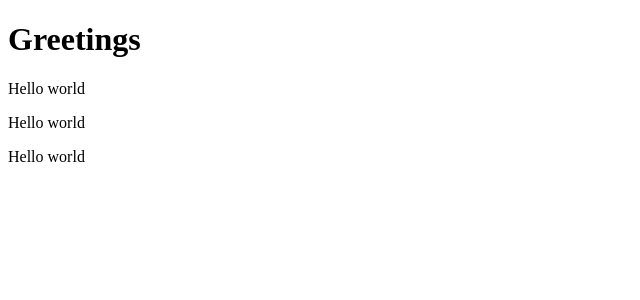
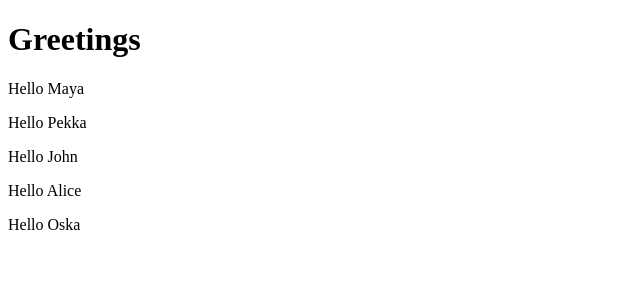
Before and after one commit to OskaNiiranen/01-part1, a React (Vite) app: page / in a window 1280 px wide. Shown: the top 300 px of the page, without its empty margins (0-640 px from the left). Built offline with nearby package versions, Linux system fonts and the light colour scheme.

Commit message:
Hello names.

```diff
--- a/src/App.jsx
+++ b/src/App.jsx
@@ -1,19 +1,22 @@
-const Hello = () => {
+import React from "react";
+
+const Hello = (props) => {
   return (
     <div>
-      <p>Hello world</p>
+      {props.names.map((name, index) => (
+        <p key={index}>Hello {name}</p>
+      ))}
     </div>
   );
 };
 
 const App = () => {
+  const names = ["Maya", "Pekka", "John", "Alice", "Oska"]; // Voit lisätä haluamiasi nimiä tähän
+
   return (
     <div>
       <h1>Greetings</h1>
-
-      <Hello />
-      <Hello />
-      <Hello />
+      <Hello names={names} />
     </div>
   );
 };
```
